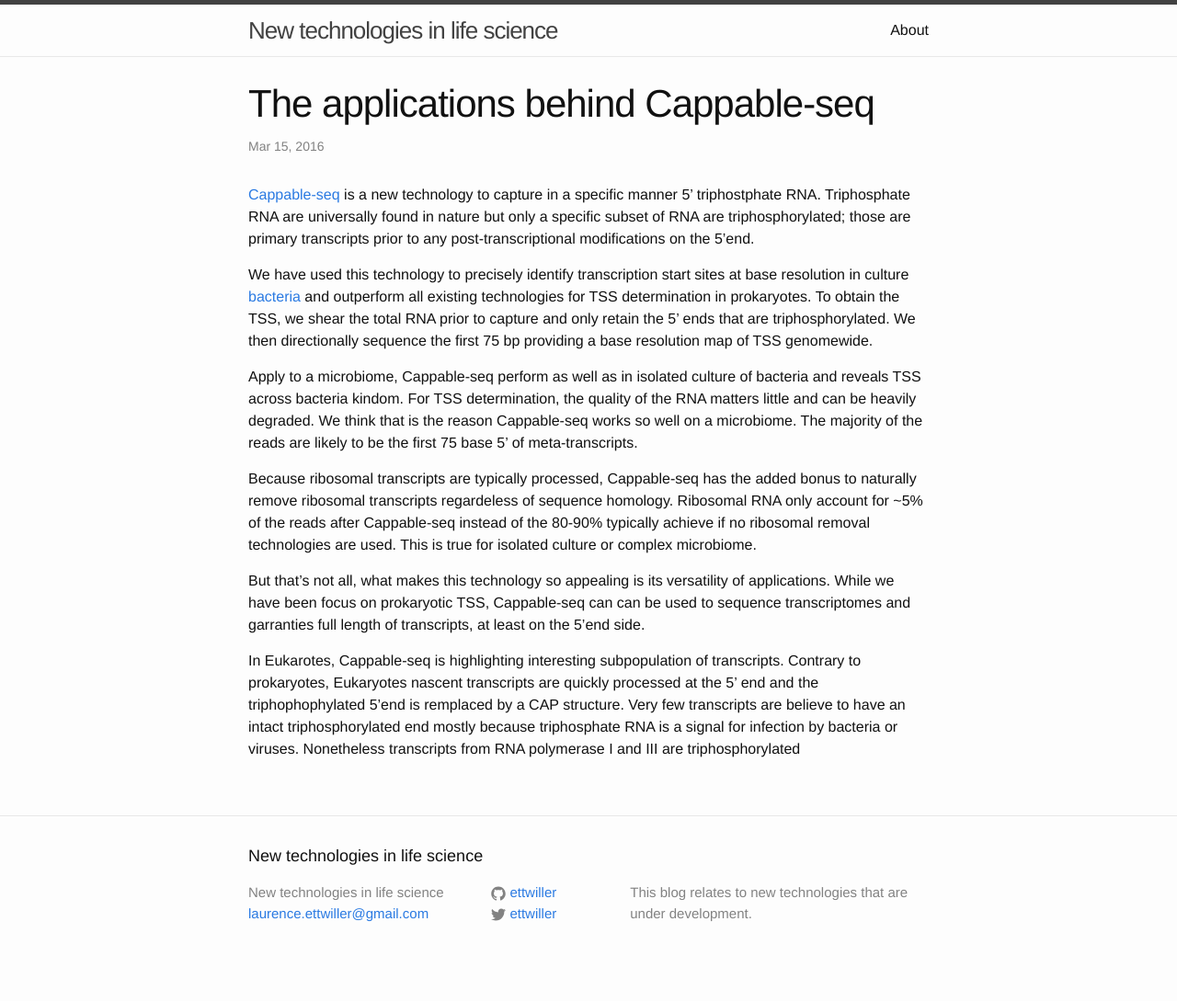
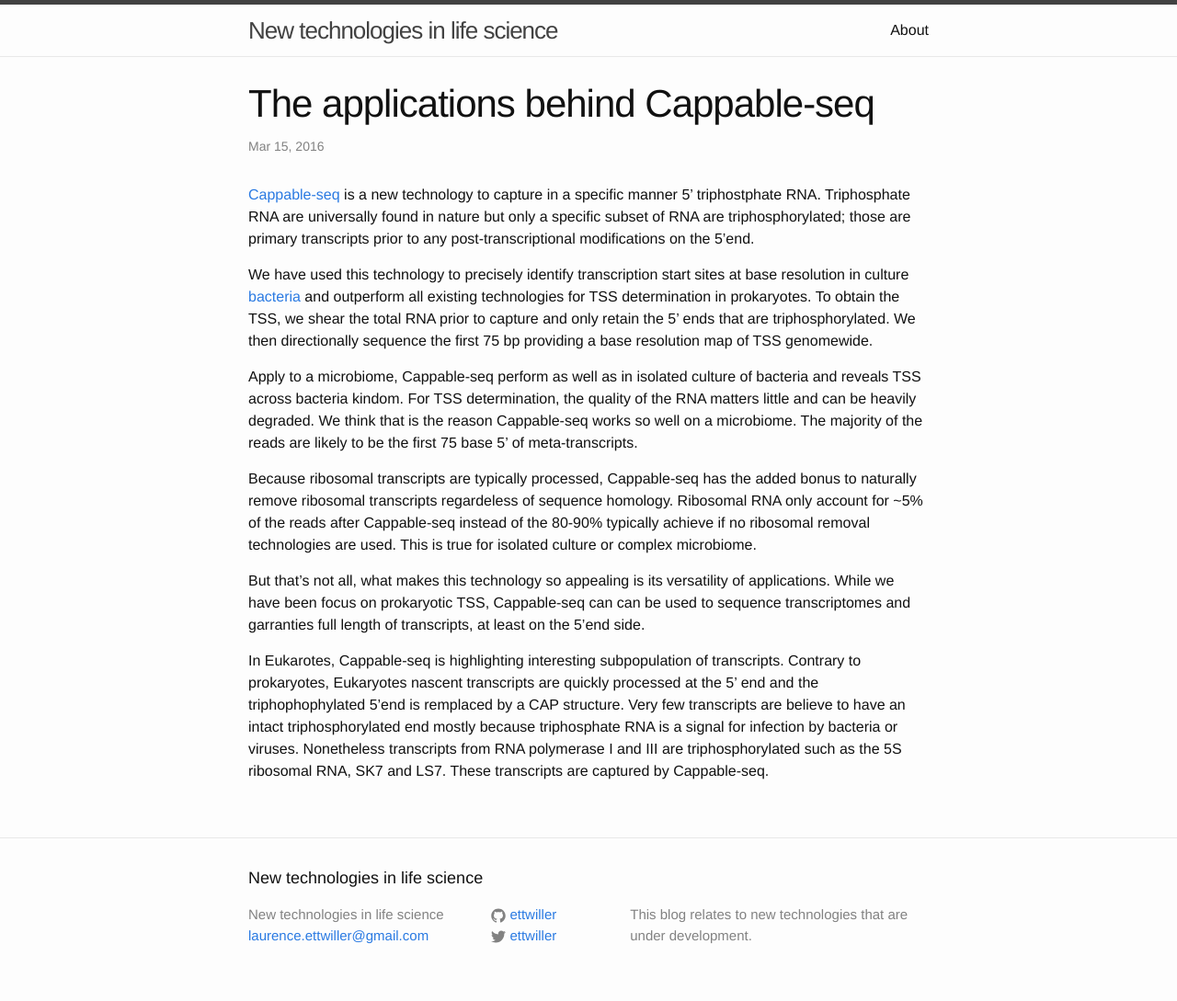
Before and after one commit to Ettwiller/blog, a Jekyll site: the page built from _posts/2016-03-15-welcome-to-jekyll.markdown, in a window 1280 px wide. Shown: the whole page at 92% size. Built offline with Jekyll 4.4.1, drawn with Linux system fonts in a browser that asks for light colours; before the commit the page ends 1065 px from its top, so only the background shows below that.

Commit message:
Updated 2016-03-15-welcome-to-jekyll.markdown

```diff
--- a/_posts/2016-03-15-welcome-to-jekyll.markdown
+++ b/_posts/2016-03-15-welcome-to-jekyll.markdown
@@ -21,7 +21,9 @@ Because ribosomal transcripts are typically processed, Cappable-seq has the adde
 
 But that's not all, what makes this technology so appealing is its versatility of applications. While we have been focus on prokaryotic TSS, Cappable-seq can can be used to sequence transcriptomes and garranties full length of transcripts, at least on the 5'end side.
 
-In Eukarotes, Cappable-seq is highlighting interesting subpopulation of transcripts. Contrary to prokaryotes, Eukaryotes nascent transcripts are quickly processed at the 5' end and the triphophophylated 5'end is remplaced by a CAP structure. Very few transcripts are believe to have an intact triphosphorylated end mostly because triphosphate RNA is a signal for infection by bacteria or viruses. Nonetheless transcripts from RNA polymerase I and III are triphosphorylated
+In Eukarotes, Cappable-seq is highlighting interesting subpopulation of transcripts. Contrary to prokaryotes, Eukaryotes nascent transcripts are quickly processed at the 5' end and the triphophophylated 5'end is remplaced by a CAP structure. Very few transcripts are believe to have an intact triphosphorylated end mostly because triphosphate RNA is a signal for infection by bacteria or viruses. Nonetheless transcripts from RNA polymerase I and III are triphosphorylated such as the 5S ribosomal RNA, SK7 and LS7. These transcripts are captured by Cappable-seq.
+
+
 
 
 
```
